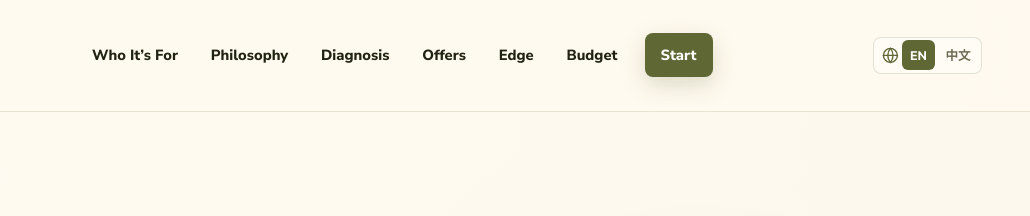
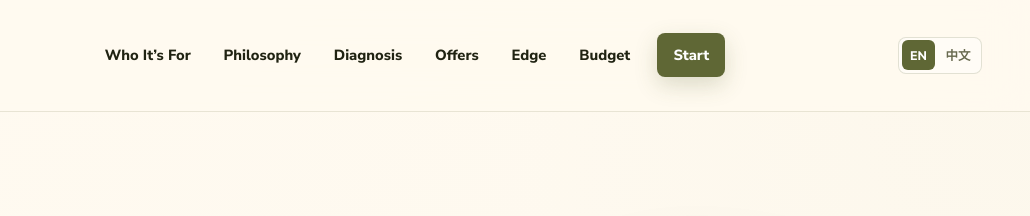
Before and after one commit to Alexfire996/Pistachio-Growth-Lab, a plain HTML site: page index.html in a window 1280 px wide. Shown: the top 216 px of the page, 250-1280 px from the left. Drawn offline with Linux system fonts and the light colour scheme.

Commit message:
Remove language switcher icon

```diff
--- a/index.html
+++ b/index.html
@@ -39,12 +39,6 @@
       </nav>
       <div class="header-controls">
         <span class="language-toggle" aria-label="Language switcher">
-          <svg aria-hidden="true" viewBox="0 0 24 24">
-            <circle cx="12" cy="12" r="10"></circle>
-            <path d="M2 12h20"></path>
-            <path d="M12 2a15.3 15.3 0 0 1 0 20"></path>
-            <path d="M12 2a15.3 15.3 0 0 0 0 20"></path>
-          </svg>
           <button type="button" class="language-option is-active" data-lang="en" aria-pressed="true">EN</button>
           <button type="button" class="language-option" data-lang="zh" aria-pressed="false">中文</button>
         </span>
--- a/styles.css
+++ b/styles.css
@@ -122,18 +122,6 @@ img {
   border-radius: var(--radius);
   background: rgba(255, 255, 255, 0.48);
   padding: 0.18rem;
-}
-
-.language-toggle svg {
-  width: 1.05rem;
-  height: 1.05rem;
-  margin-left: 0.35rem;
-  color: var(--olive);
-  fill: none;
-  stroke: currentColor;
-  stroke-linecap: round;
-  stroke-linejoin: round;
-  stroke-width: 2;
 }
 
 .language-option {
@@ -738,10 +726,6 @@ h3 {
     min-height: 42px;
   }
 
-  .language-toggle svg {
-    margin-left: 0.28rem;
-  }
-
   .language-option {
     min-height: 34px;
     padding: 0 0.42rem;
```
